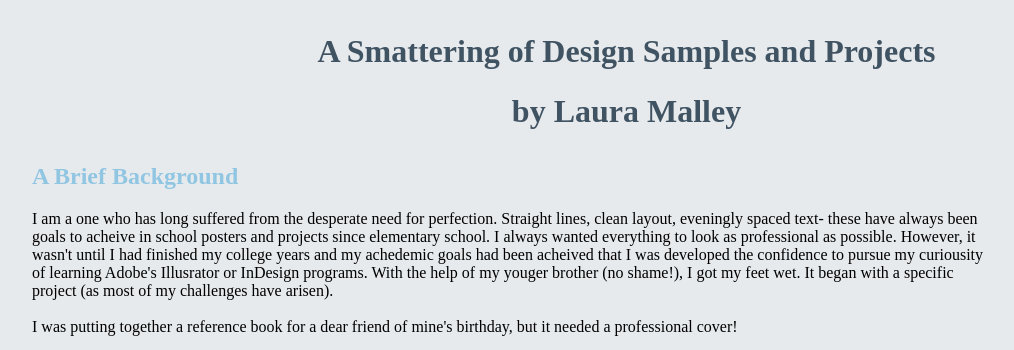
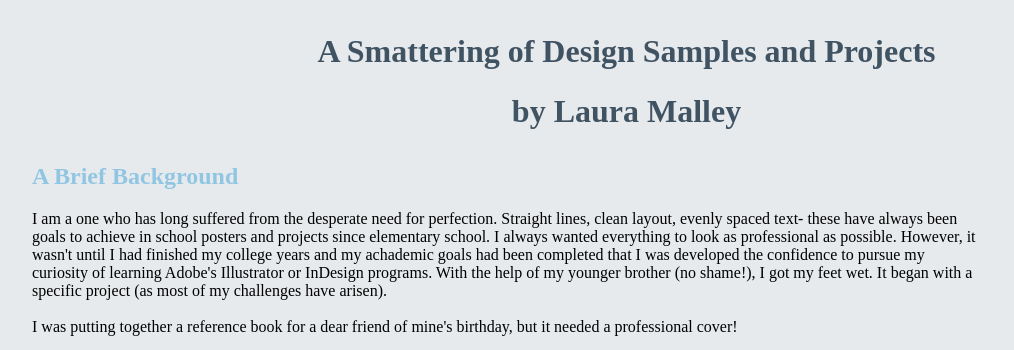
Before and after one commit to lemalley/lemalley.github.io, a plain HTML site: page index.html in a window 1280 px wide. Shown: the top 350 px of the page, without its empty margins (51-1065 px from the left). Drawn offline with Linux system fonts and the light colour scheme.

Commit message:
Fixed Spelling Errors

```diff
--- a/index.html
+++ b/index.html
@@ -20,10 +20,10 @@
             by Laura Malley</h1>
         <h2>A Brief Background</h2>
         <p>I am a one who has long suffered from the desperate need for perfection. Straight lines, clean layout,
-             eveningly spaced text- these have always been goals to acheive in school posters and projects since elementary
+             evenly spaced text- these have always been goals to achieve in school posters and projects since elementary
             school. I always wanted everything to look as professional as possible. However, it wasn't until I had finished
-            my college years and my achedemic goals had been acheived that I was developed the confidence to pursue my
-            curiousity of learning Adobe's Illusrator or InDesign programs. With the help of my youger brother (no shame!),
+            my college years and my achademic goals had been completed that I was developed the confidence to pursue my
+            curiosity of learning Adobe's Illustrator or InDesign programs. With the help of my younger brother (no shame!),
             I got my feet wet. It began with a specific project (as most of my challenges have arisen). <br>
             <br>
             I was putting together a reference book for a dear friend of mine's birthday, but it needed a professional cover!</p>
```
